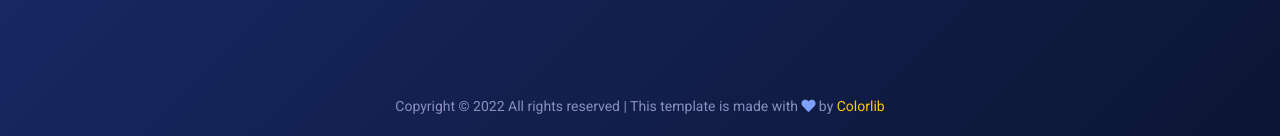
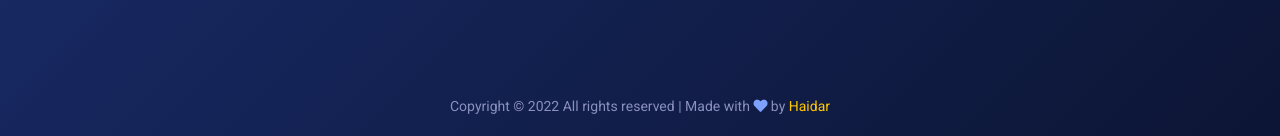
Before and after one commit to haidar280796/company-profile, a plain HTML site: page about.html in a window 1280 px wide. Shown: the part 2091-2227 px from the top of the page. Drawn offline with nearby package versions, Linux system fonts and the light colour scheme.

Commit message:
Ada perubahan kedua

```diff
--- a/about.html
+++ b/about.html
@@ -190,7 +190,7 @@
                                     <p>Copyright &copy;
                                         <script>
                                         document.write(new Date().getFullYear());
-                                        </script> All rights reserved | This template is made with <i class="fa fa-heart color-danger" aria-hidden="true"></i> by <a href="https://colorlib.com" target="_blank" rel="nofollow noopener">Colorlib</a>
+                                        </script> All rights reserved | Made with <i class="fa fa-heart color-danger" aria-hidden="true"></i> by <a href="#" target="_blank" rel="nofollow noopener">Haidar</a>
                                     </p>
                                 </div>
                             </div>
```
Also changed, not shown: armada.html (+1 -1 lines), blog-detail.html (+1 -1 lines), blog.html (+1 -1 lines), contact.html (+1 -1 lines), outlet.html (+1 -1 lines).
